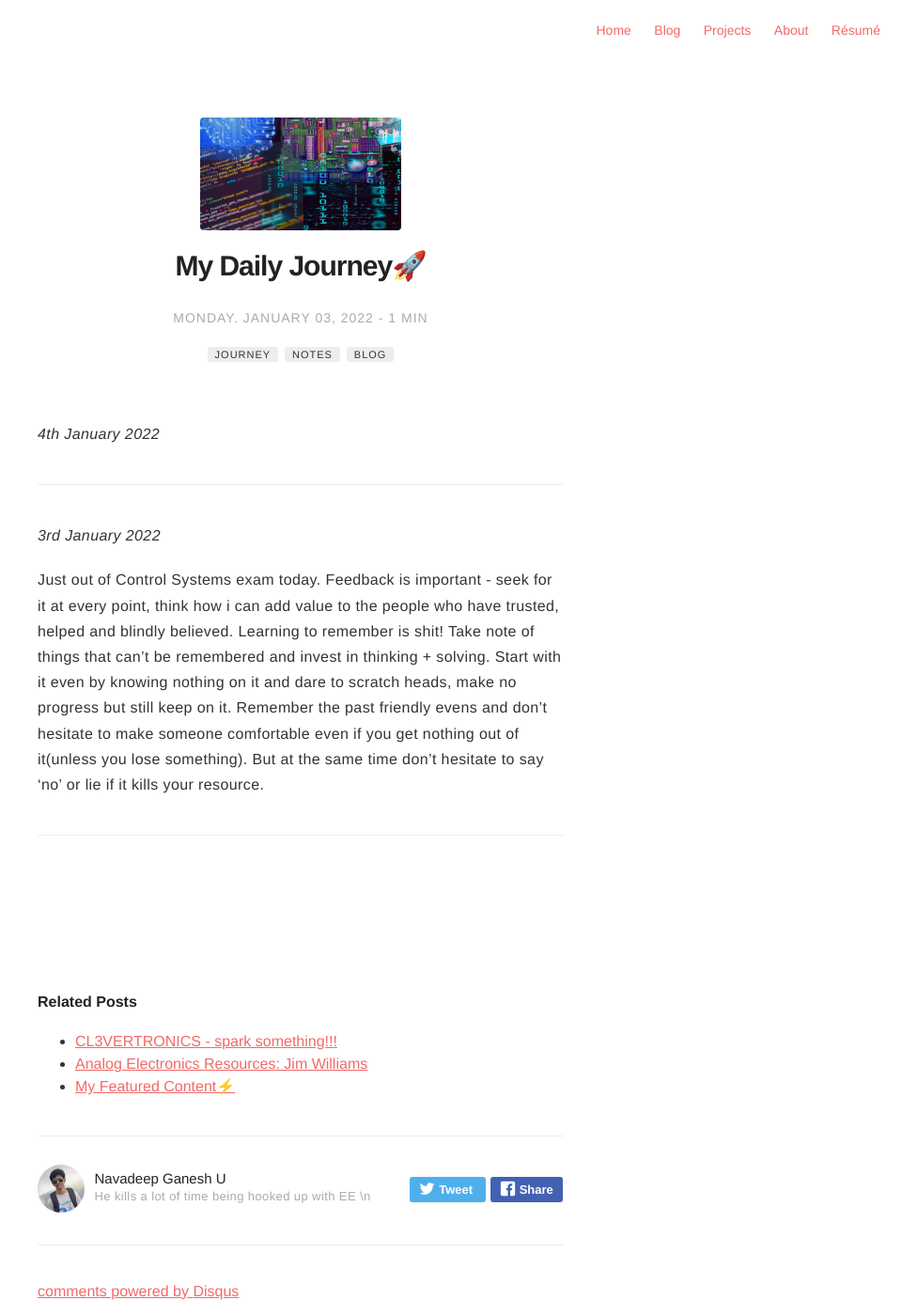
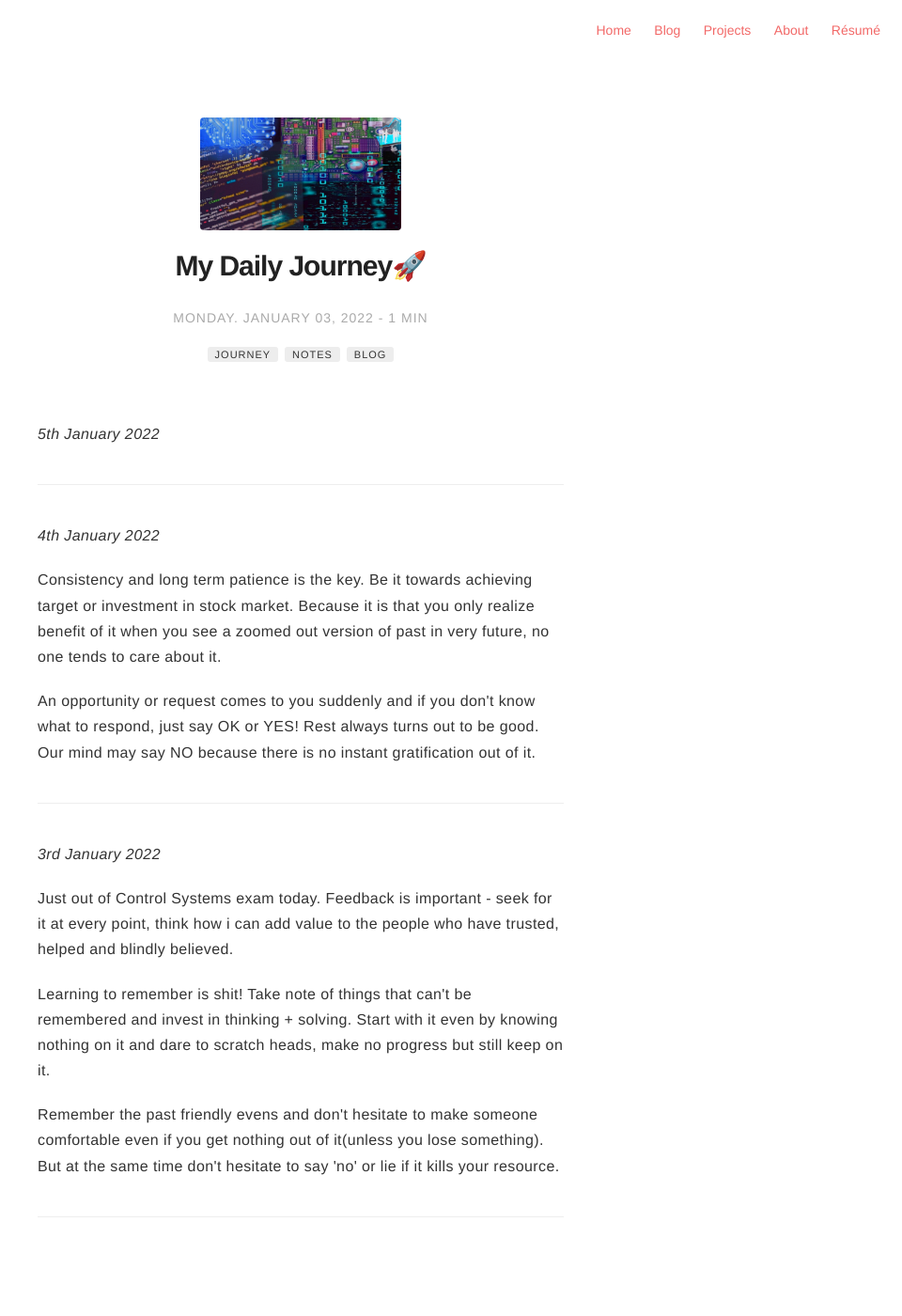
Before and after one commit to ngu25/ngu25.github.io, a Jekyll site: the page built from _posts/2022-01-03-my-daily-journey-blog3.markdown, in a window 1280 px wide and 1400 px high. Shown: the whole window at 94% size, without its empty margins (320-1280 px from the left). Built offline with Jekyll 4.4.1, drawn with Linux system fonts in a browser that asks for light colours; comment, search, counter and statistics services are not loaded.

Commit message:
4th jan blog

```diff
--- a/_posts/2022-01-03-my-daily-journey-blog3.markdown
+++ b/_posts/2022-01-03-my-daily-journey-blog3.markdown
@@ -12,14 +12,20 @@ category: blog
 author: navadeepganeshu
 description: Simply to self document and learn from experience :)
 ---
+<p><i>5th January 2022</i></p>
+
+
+---
 <p><i>4th January 2022</i></p>
 
+<p>Consistency and long term patience is the key. Be it towards achieving target or investment in stock market. Because it is that you only realize benefit of it when you see a zoomed out version of past in very future, no one tends to care about it.</p>
+<p>An opportunity or request comes to you suddenly and if you don't know what to respond, just say OK or YES! Rest always turns out to be good. Our mind may say NO because there is no instant gratification out of it. </p>
 
 ---
 <p><i>3rd January 2022</i></p>
 
-Just out of Control Systems exam today. Feedback is important - seek for it at every point, think how i can add value to the people who have trusted, helped and blindly believed.
-Learning to remember is shit! Take note of things that can't be remembered and invest in thinking + solving. Start with it even by knowing nothing on it and dare to scratch heads, make no progress but still keep on it.
-Remember the past friendly evens and don't hesitate to make someone comfortable even if you get nothing out of it(unless you lose something). But at the same time don't hesitate to say 'no' or lie if it kills your resource.
+<p>Just out of Control Systems exam today. Feedback is important - seek for it at every point, think how i can add value to the people who have trusted, helped and blindly believed.</p>
+<p>Learning to remember is shit! Take note of things that can't be remembered and invest in thinking + solving. Start with it even by knowing nothing on it and dare to scratch heads, make no progress but still keep on it.</p>
+<p>Remember the past friendly evens and don't hesitate to make someone comfortable even if you get nothing out of it(unless you lose something). But at the same time don't hesitate to say 'no' or lie if it kills your resource.</p>
 
 ---
```
